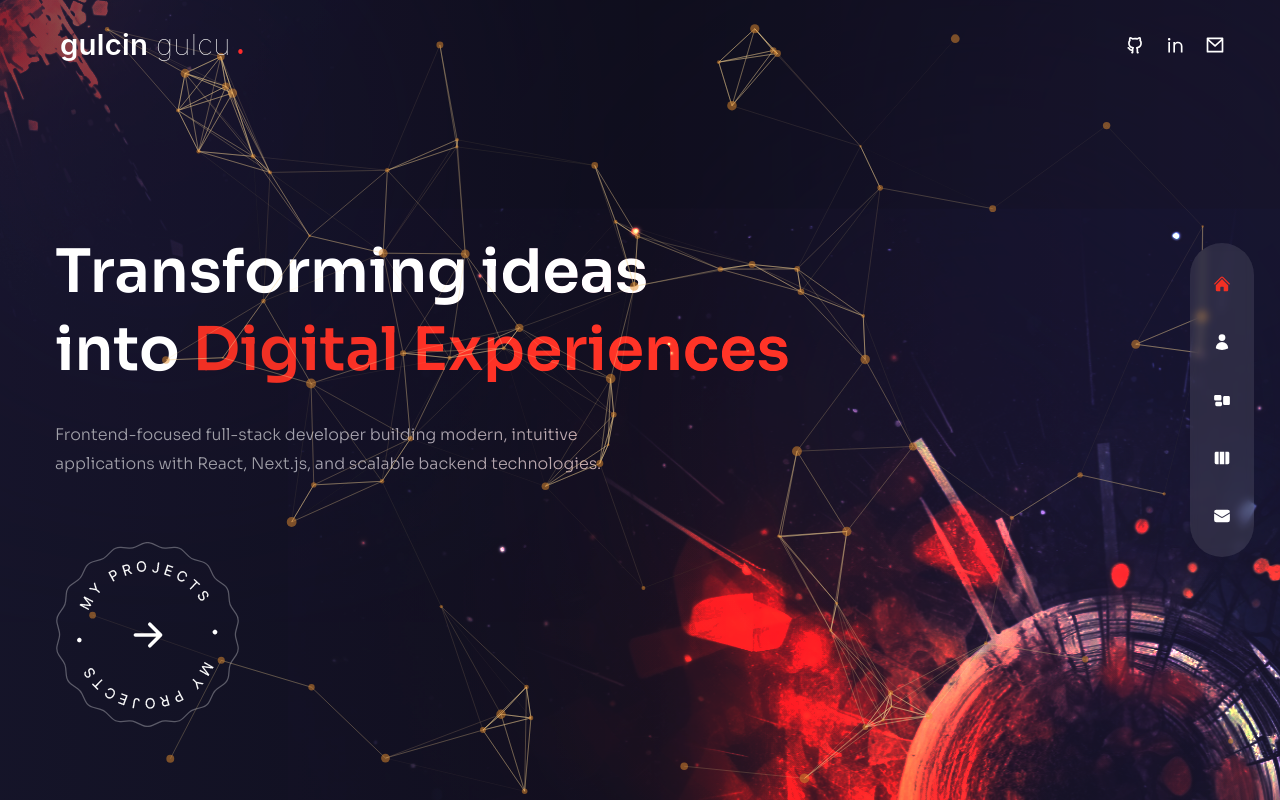
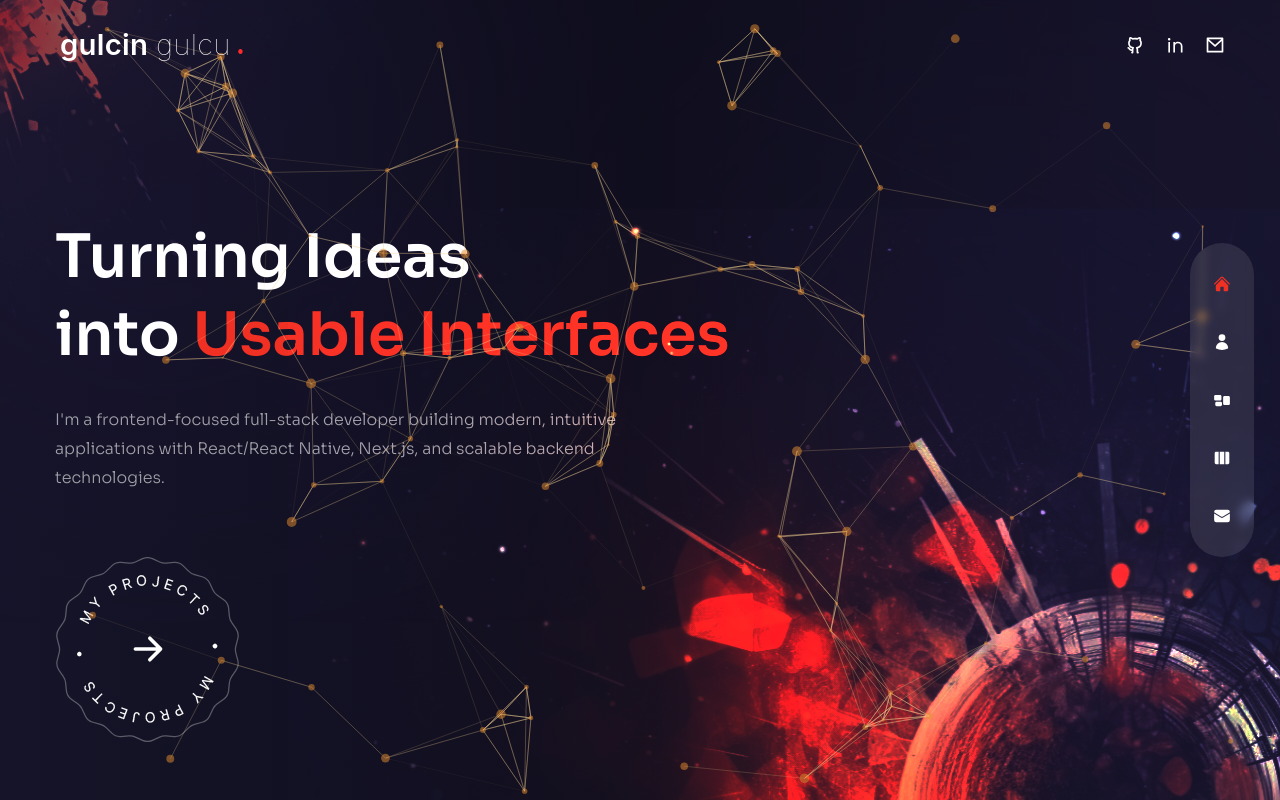
Before and after one commit to GulcinGulcu/my-portfolio, a Next.js app: page / in a window 1280 px wide. Built offline with nearby package versions, Linux system fonts and the light colour scheme.

Commit message:
chore: update the text in the home page

```diff
--- a/pages/index.js
+++ b/pages/index.js
@@ -19,8 +19,8 @@ const Home = () => {
             exit="hidden"
             className="h1"
           >
-            Transforming ideas <br /> into
-            <span className="text-accent"> Digital Experiences</span>{" "}
+            Turning Ideas <br /> into
+            <span className="text-accent"> Usable Interfaces</span>{" "}
           </motion.h1>
           {/* Subtitle */}
           <motion.p
@@ -30,8 +30,8 @@ const Home = () => {
             exit="hidden"
             className="max-w-sm xl:max-w-xl mx-auto xl:mx-0 mb-10 xl:mb-16"
           >
-            Frontend-focused full-stack developer building modern, intuitive
-            applications with React, Next.js, and scalable backend technologies.
+            I'm a frontend-focused full-stack developer building modern, intuitive
+            applications with React/React Native, Next.js, and scalable backend technologies.
           </motion.p>
           {/* Button */}
           <div className="flex justify-center xl:hidden relative">
```
